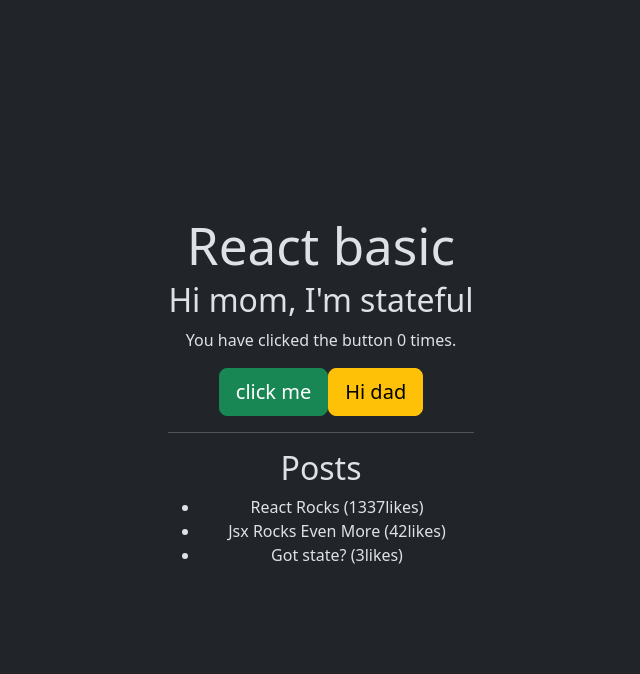
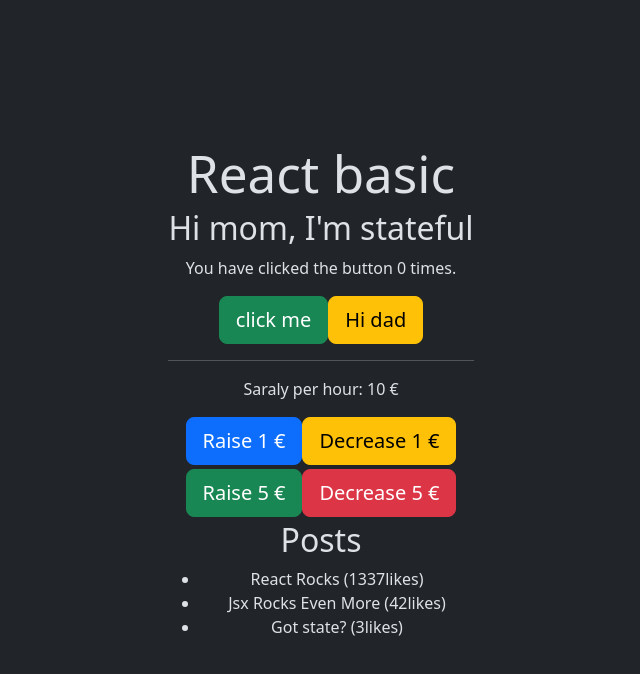
Before and after one commit to MohammadMzien2/Javascript-2, a React (Vite) app in the folder 01-react-basic/: page / in a window 1280 px wide. Shown: the top 674 px of the page, without its empty margins (319-959 px from the left). Built offline with nearby package versions, Linux system fonts and the light colour scheme.

Commit message:
salary workshop

```diff
--- a/01-react-basic/src/App.tsx
+++ b/01-react-basic/src/App.tsx
@@ -18,6 +18,8 @@ function App() {
     { title: "Got state?", likes: 3 },
   ])
 
+  const [salary, setSaraly] = useState(10)
+
   const handleButtonClick = () => {
     setClicks(clicks + 1)
     console.log("clicks", clicks)
@@ -25,6 +27,12 @@ function App() {
   }
 
 
+  const handleChangeSalary = (amount: number) => {
+    if (salary + amount < 5) {
+      return setSaraly(5)
+    }
+    setSaraly(salary + amount)
+  }
 
   console.log("Rendering...")
 
@@ -42,14 +50,44 @@ function App() {
 
       <hr />
 
+      <p>Saraly per hour: {salary} &euro;</p>
+
+      {salary < 10 &&
+        <div className='alert alert-warning'>You might want to change job</div>
+      }
+
+      <div className='buttons'>
+        <div className='mb-1'>
+          <button className='btn btn-primary btn-lg' onClick={() => { handleChangeSalary(1) }}>
+            Raise 1 &euro;</button>
+
+          <button className='btn btn-warning btn-lg' onClick={() => { handleChangeSalary(-1) }}>
+            Decrease 1 &euro;</button>
+        </div>
+
+        <div className='mb-1'>
+          <button className='btn btn-success btn-lg'
+            onClick={() => { handleChangeSalary(5) }}>
+            Raise 5 &euro;
+          </button>
+          <button className='btn btn-danger btn-lg'
+            onClick={() => { handleChangeSalary(-5) }}>
+            Decrease 5 &euro;
+
+          </button>
+
+        </div>
+
+      </div>
+
       <h2>Posts</h2>
 
       <ul>
         {
-          posts.map( (post, index) => (
-             <li key={index}>
+          posts.map((post, index) => (
+            <li key={index}>
               {post.title} ({post.likes}likes)
-              </li>
+            </li>
           ))
         }
       </ul>
```
